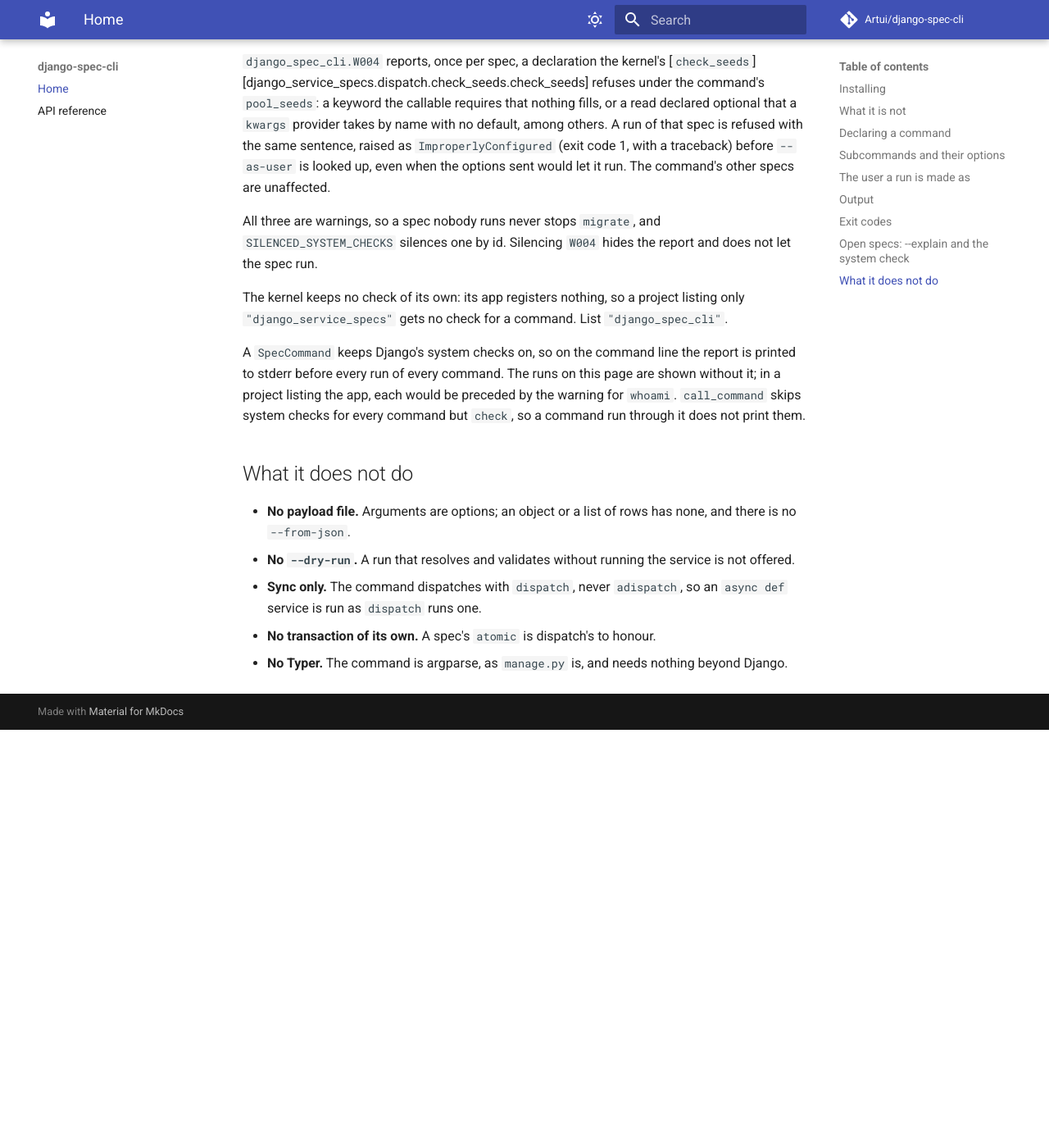
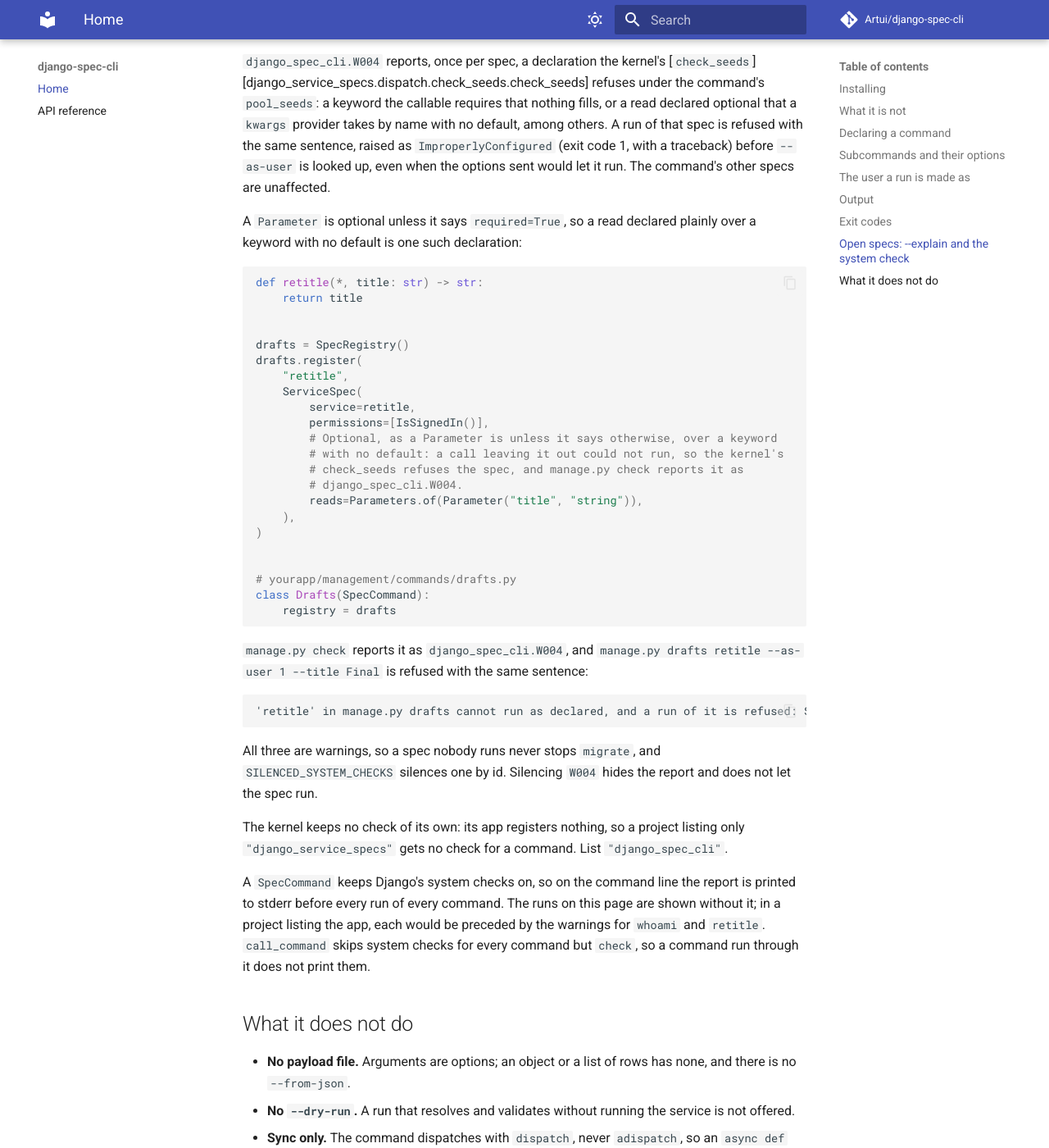
Before and after one commit to Artui/django-spec-cli, an MkDocs documentation site: the page built from docs/index.md, in a window 1280 px wide and 1400 px high, scrolled down 5938 px. Shown: the whole window at 82% size. Built offline with MkDocs 1.6.1 and Material for MkDocs 9.7.7, drawn with Linux system fonts in a browser that asks for light colours; comment, search, counter and statistics services are not loaded; before the commit the page ends 6828 px from its top, so only the background shows below that.

Commit message:
Release 0.4.1: the command line page shows and asserts a spec the kernel refuses (#16)
* Release 0.4.1: the command line page shows and asserts a spec the kernel refuses

The examples project gains a drafts command whose one spec declares a plain
optional Parameter over a keyword with no default, which check_seeds refuses.
The page's system-check section includes it and prints its W004 sentence; the
page's tests assert that the check reports exactly that warning for it and that
a run of the spec raises the same sentence.

Co-Authored-By: Claude Opus 5.5 <noreply@anthropic.com>

* The page counts both warnings before a run, and its W004 line is found by its words

The page's project now serves drafts beside notes, so a run in a project
listing the app is preceded by the warnings for whoami and retitle, not one.
The tests find the W004 sentence by its opening rather than as the page's only
text block, and run the drafts command line the page names.

Co-Authored-By: Claude Opus 5.5 <noreply@anthropic.com>

---------

Co-authored-by: Claude Opus 5.5 <noreply@anthropic.com>

````diff
--- a/django_spec_cli/version.py
+++ b/django_spec_cli/version.py
@@ -2,6 +2,6 @@
 
 from __future__ import annotations
 
-__version__: str = "0.4.0"
+__version__: str = "0.4.1"
 
 __all__ = ["__version__"]
--- a/docs/examples/commands.py
+++ b/docs/examples/commands.py
@@ -1,4 +1,5 @@
-"""A registry served as a management command, and a command that looks its user up by username.
+"""A registry served as a management command, a command that looks its user up by username, and
+a command serving a spec the kernel refuses as declared.
 
 ``tests/docs/test_commands_examples.py`` runs every command line
 ``docs/index.md`` shows through this module's ``Command``, from argv as
@@ -137,3 +138,31 @@ class ByUsername(SpecCommand):
 
 
 # --8<-- [end:by_username]
+
+
+# --8<-- [start:refused]
+def retitle(*, title: str) -> str:
+    return title
+
+
+drafts = SpecRegistry()
+drafts.register(
+    "retitle",
+    ServiceSpec(
+        service=retitle,
+        permissions=[IsSignedIn()],
+        # Optional, as a Parameter is unless it says otherwise, over a keyword
+        # with no default: a call leaving it out could not run, so the kernel's
+        # check_seeds refuses the spec, and manage.py check reports it as
+        # django_spec_cli.W004.
+        reads=Parameters.of(Parameter("title", "string")),
+    ),
+)
+
+
+# yourapp/management/commands/drafts.py
+class Drafts(SpecCommand):
+    registry = drafts
+
+
+# --8<-- [end:refused]
--- a/docs/index.md
+++ b/docs/index.md
@@ -264,6 +264,23 @@ with the same sentence, raised as `ImproperlyConfigured` (exit code 1,
 with a traceback) before `--as-user` is looked up, even when the options sent
 would let it run. The command's other specs are unaffected.
 
+A `Parameter` is optional unless it says `required=True`, so a read declared
+plainly over a keyword with no default is one such declaration:
+
+```python
+--8<--
+docs/examples/commands.py:refused
+--8<--
+```
+
+`manage.py check` reports it as `django_spec_cli.W004`, and
+`manage.py drafts retitle --as-user 1 --title Final` is refused with the same
+sentence:
+
+```text
+'retitle' in manage.py drafts cannot run as declared, and a run of it is refused: ServiceSpec.service requires the keyword(s) ['title'], declared as optional reads that nothing else fills, so a call leaving one out is refused as missing. Declare the read required, or give the keyword a default.
+```
+
 All three are warnings, so a spec nobody runs never stops `migrate`, and
 `SILENCED_SYSTEM_CHECKS` silences one by id. Silencing `W004` hides the report
 and does not let the spec run.
@@ -275,7 +292,7 @@ listing only `"django_service_specs"` gets no check for a command. List
 A `SpecCommand` keeps Django's system checks on, so on the command line the
 report is printed to stderr before every run of every command. The runs on
 this page are shown without it; in a project listing the app, each would be
-preceded by the warning for `whoami`. `call_command` skips
+preceded by the warnings for `whoami` and `retitle`. `call_command` skips
 system checks for every command but `check`, so a command run through it
 does not print them.
 
--- a/pyproject.toml
+++ b/pyproject.toml
@@ -149,7 +149,7 @@ skip-magic-trailing-comma = false
 root = ["./django_spec_cli"]
 
 [tool.bumpversion]
-current_version = "0.4.0"
+current_version = "0.4.1"
 allow_dirty = false
 commit = false
 tag = false
````
Also changed, not shown: CHANGELOG.md (+13 -1 lines), 1 other file.
